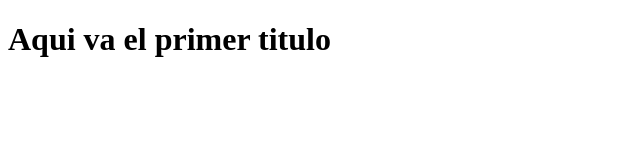
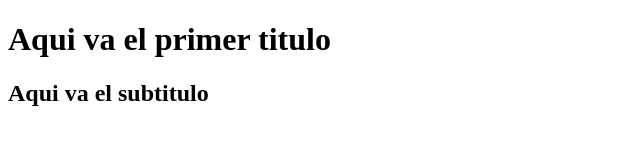
Before and after one commit to fgsantiago/fgsantiagohtml, a plain HTML site: page index.html in a window 1280 px wide. Shown: the whole page, without its empty margins (0-640 px from the left). Drawn offline with Linux system fonts and the light colour scheme.

Commit message:
todo bien

```diff
--- a/index.html
+++ b/index.html
@@ -7,5 +7,6 @@
 </head>
 <body>
     <h1>Aqui va el primer titulo</h1>
+    <h2>Aqui va el subtitulo</h2>
 </body>
 </html>
```
